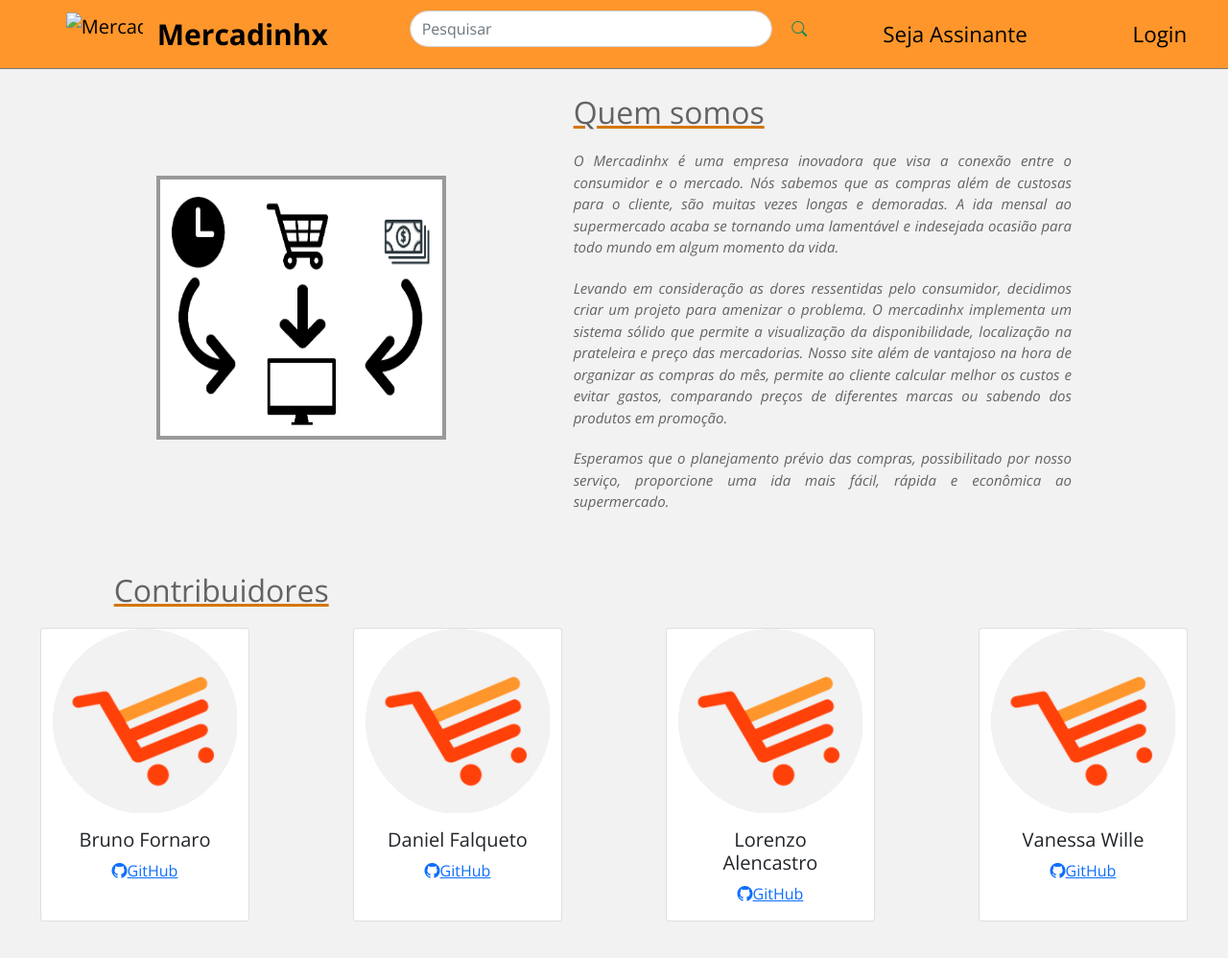
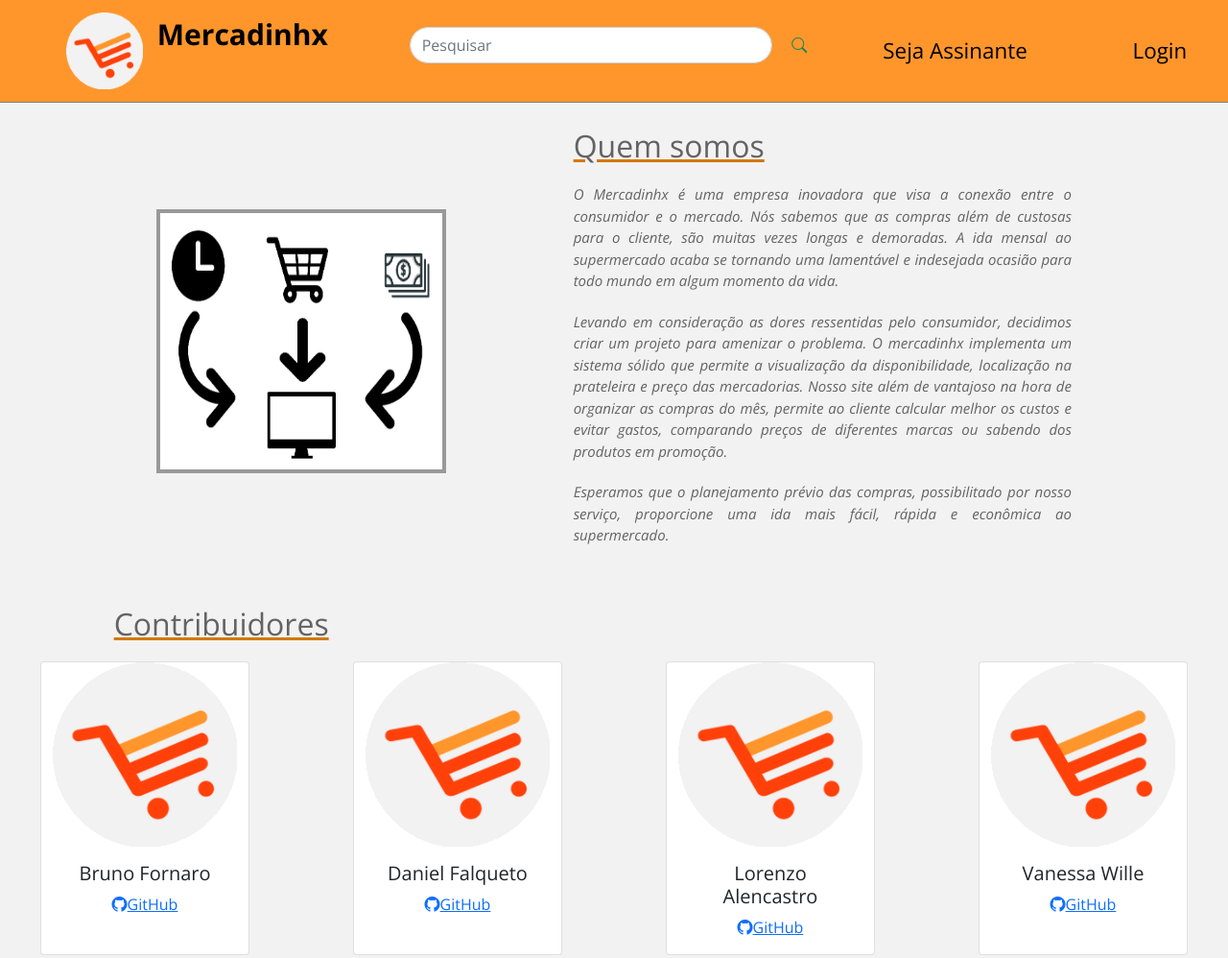
Before and after one commit to BrunoFornaro/Linguagens-de-Programa-o-A1, a plain HTML site: page Quem_somos.html in a window 1280 px wide. Shown: the top 998 px of the page at 96% size. Drawn offline with nearby package versions, Linux system fonts and the light colour scheme.

Commit message:
Update Quem_somos.html

```diff
--- a/Quem_somos.html
+++ b/Quem_somos.html
@@ -40,7 +40,7 @@
             <nav class="navbar navbar-expand-lg bg-primary-color" id="navbar">
                 <div class="col-md-4 ">
                     <a href="#" class="navbar-brand primary-color">
-                        <img src="img/logo_circulo/market.png" alt="Mercado">
+                        <img src="img/logo_circulo.png" alt="Mercado">
                         <span>Mercadinhx</span>
                     </a>
                 </div>
```
